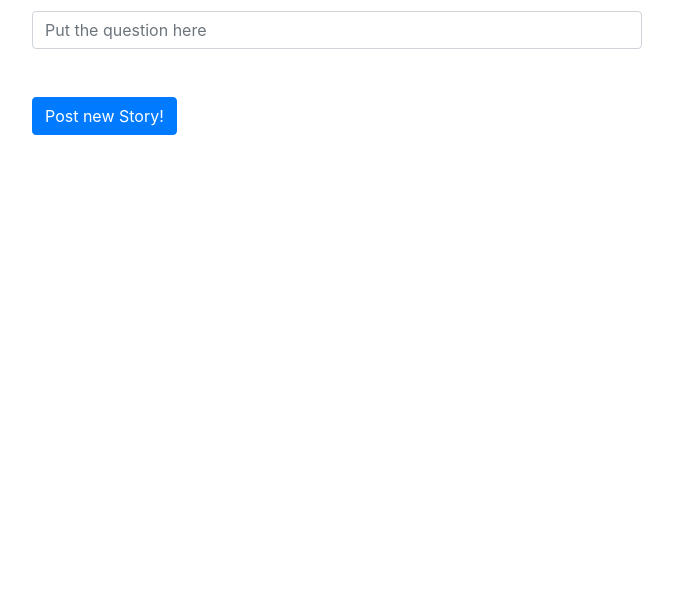
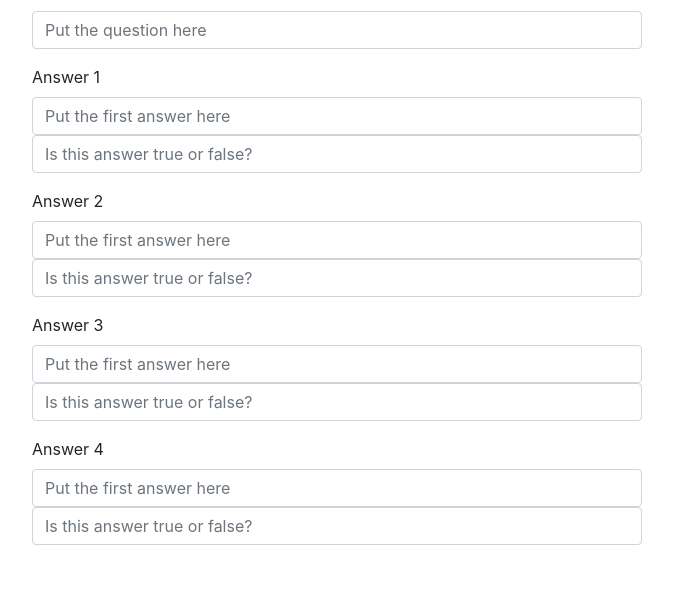
Before and after one commit to Vondia/WWW-Client, a React (Create React App) app: page /admin/makestory in a window 1280 px wide. Shown: the part 805-1396 px from the top of the page, without its empty margins (303-976 px from the left). Before the commit the page ends 956 px from the top, so only its background shows below. Built offline with nearby package versions, Linux system fonts and the light colour scheme; no server answers.

Commit message:
implemented the answers in the page and it works

```diff
--- a/src/pages/MakeStoryPage/index.js
+++ b/src/pages/MakeStoryPage/index.js
@@ -7,7 +7,7 @@ import Image from "react-bootstrap/Image";
 import { useDispatch } from "react-redux";
 import { postStory } from "../../store/user/actions";
 
-export default function MySpaceForm() {
+export default function MakeStoryPage() {
   const dispatch = useDispatch();
   const history = useHistory();
   const [name, setName] = useState("");
@@ -19,13 +19,36 @@ export default function MySpaceForm() {
   const [imageUrl, setImageUrl] = useState(
     "https://source.unsplash.com/1600x900/?"
   );
+  const [answer1, setAnswer1] = useState("");
+  const [answer2, setAnswer2] = useState("");
+  const [answer3, setAnswer3] = useState("");
+  const [answer4, setAnswer4] = useState("");
+  const [correctAnswer1, setCorrectAnswer1] = useState("");
+  const [correctAnswer2, setCorrectAnswer2] = useState("");
+  const [correctAnswer3, setCorrectAnswer3] = useState("");
+  const [correctAnswer4, setCorrectAnswer4] = useState("");
 
   function submitForm(event) {
     event.preventDefault();
 
     // console.log(name, content, imageUrl);
     dispatch(
-      postStory(name, storySentence, preziUrl, imageUrl, question, history)
+      postStory(
+        name,
+        storySentence,
+        preziUrl,
+        imageUrl,
+        question,
+        answer1,
+        answer2,
+        answer3,
+        answer4,
+        correctAnswer1,
+        correctAnswer2,
+        correctAnswer3,
+        correctAnswer4,
+        history
+      )
     );
   }
   return (
@@ -82,6 +105,66 @@ export default function MySpaceForm() {
           placeholder="Put the question here"
         />
       </Form.Group>
+      <Form.Group>
+        <Form.Label>Answer 1</Form.Label>
+        <Form.Control
+          value={answer1}
+          onChange={(event) => setAnswer1(event.target.value)}
+          type="text"
+          placeholder="Put the first answer here"
+        />
+        <Form.Control
+          value={correctAnswer1}
+          onChange={(event) => setCorrectAnswer1(event.target.value)}
+          type="text"
+          placeholder="Is this answer true or false?"
+        />
+      </Form.Group>
+      <Form.Group>
+        <Form.Label>Answer 2</Form.Label>
+        <Form.Control
+          value={answer2}
+          onChange={(event) => setAnswer2(event.target.value)}
+          type="text"
+          placeholder="Put the first answer here"
+        />
+        <Form.Control
+          value={correctAnswer2}
+          onChange={(event) => setCorrectAnswer2(event.target.value)}
+          type="text"
+          placeholder="Is this answer true or false?"
+        />
+      </Form.Group>
+      <Form.Group>
+        <Form.Label>Answer 3</Form.Label>
+        <Form.Control
+          value={answer3}
+          onChange={(event) => setAnswer3(event.target.value)}
+          type="text"
+          placeholder="Put the first answer here"
+        />
+        <Form.Control
+          value={correctAnswer3}
+          onChange={(event) => setCorrectAnswer3(event.target.value)}
+          type="text"
+          placeholder="Is this answer true or false?"
+        />
+      </Form.Group>
+      <Form.Group>
+        <Form.Label>Answer 4</Form.Label>
+        <Form.Control
+          value={answer4}
+          onChange={(event) => setAnswer4(event.target.value)}
+          type="text"
+          placeholder="Put the first answer here"
+        />
+        <Form.Control
+          value={correctAnswer4}
+          onChange={(event) => setCorrectAnswer4(event.target.value)}
+          type="text"
+          placeholder="Is this answer true or false?"
+        />
+      </Form.Group>
 
       <Form.Group className="mt-5">
         <Button variant="primary" type="submit" onClick={submitForm}>
```
